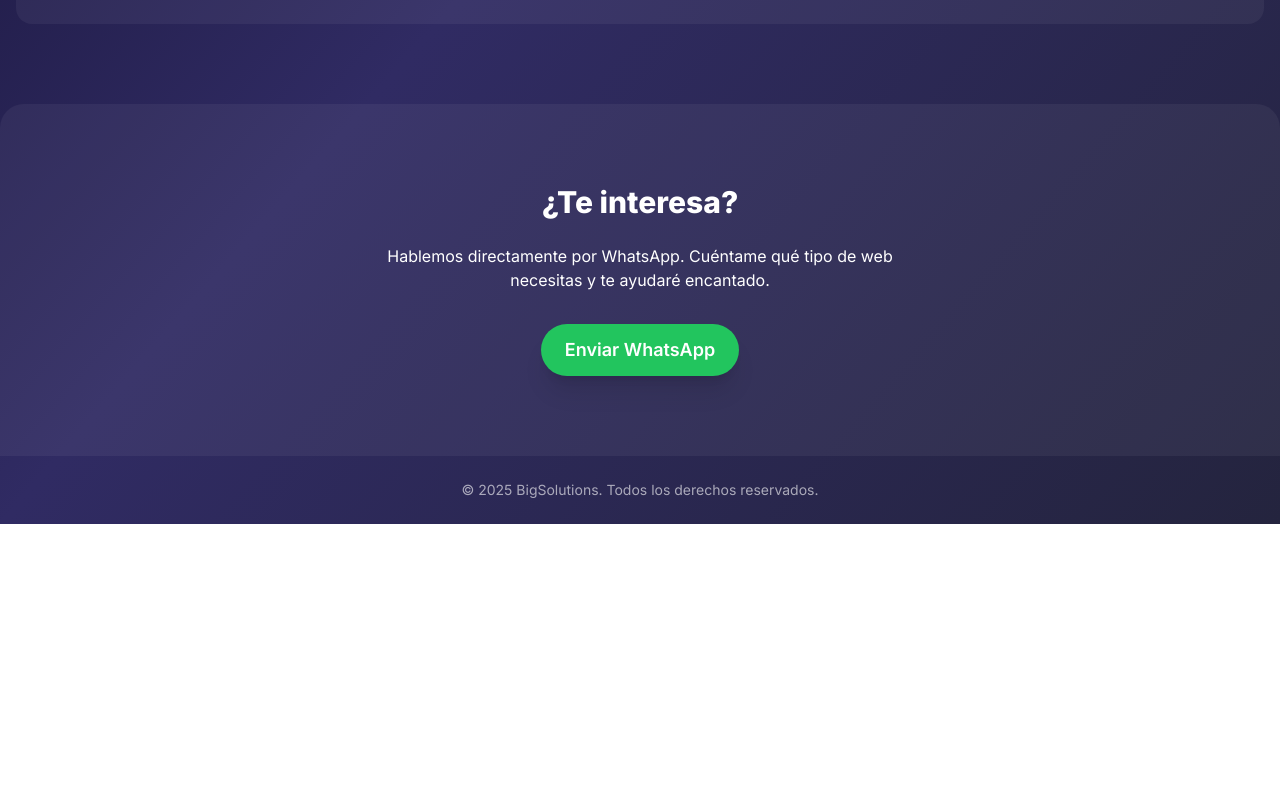
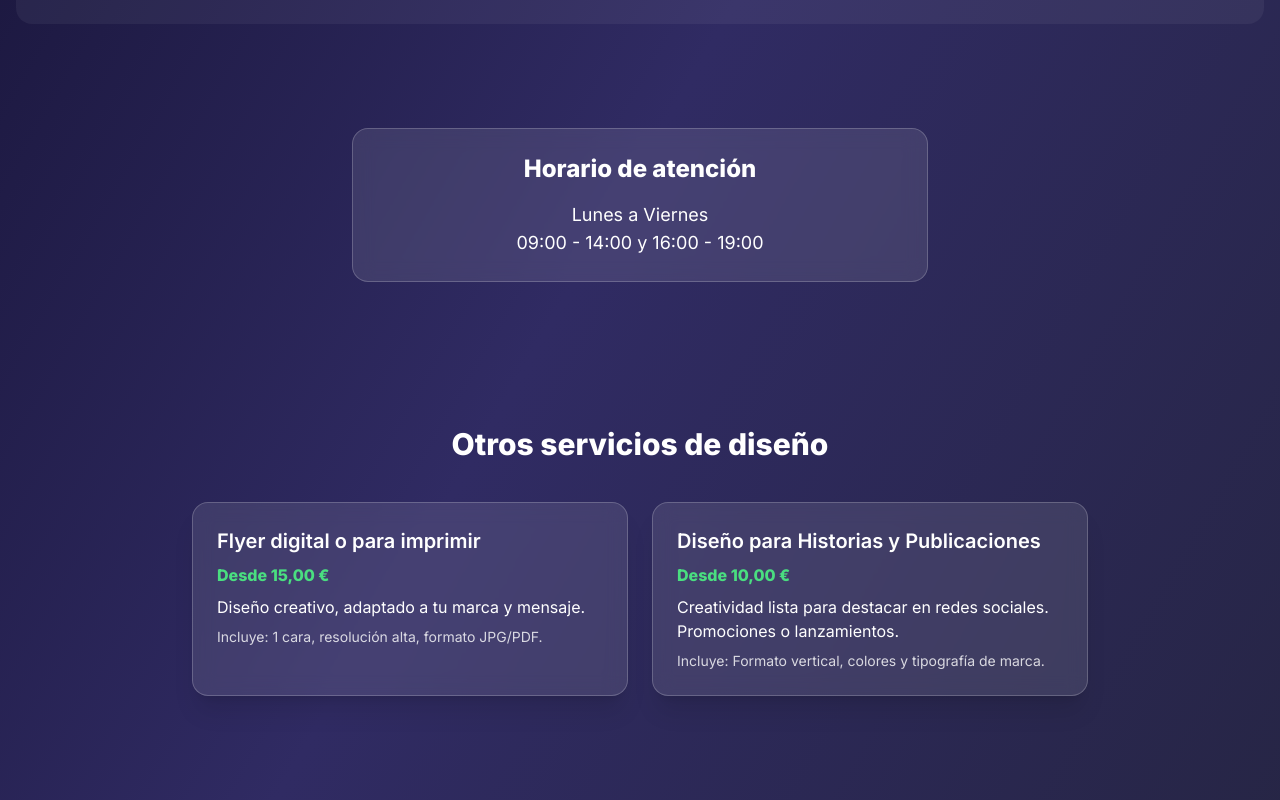
Before and after one commit to uid90/bigsolutions, a plain HTML site: page index.html in a window 1280 px wide. Shown: the part 940-1740 px from the top of the page. Before the commit the page ends 1464 px from the top, so only its background shows below. Drawn offline with nearby package versions, Linux system fonts and the light colour scheme.

Commit message:
Update index.html

```diff
--- a/index.html
+++ b/index.html
@@ -59,13 +59,39 @@
     </div>
   </section>
 
+  <section class="py-16 px-6 text-center fade-in">
+    <div class="max-w-xl mx-auto glass p-6 rounded-2xl">
+      <h3 class="text-2xl font-bold mb-4">Horario de atención</h3>
+      <p class="text-lg">Lunes a Viernes</p>
+      <p class="text-lg">09:00 - 14:00 y 16:00 - 19:00</p>
+    </div>
+  </section>
+
+  <section class="py-20 px-6 fade-in text-center">
+    <h2 class="text-3xl font-extrabold mb-10">Otros servicios de diseño</h2>
+    <div class="grid md:grid-cols-2 gap-6 max-w-4xl mx-auto">
+      <div class="glass p-6 rounded-2xl shadow-xl hover:scale-105 transition-transform text-left">
+        <h3 class="text-xl font-semibold mb-2">Flyer digital o para imprimir</h3>
+        <p class="text-green-400 font-bold mb-2">Desde 15,00 €</p>
+        <p>Diseño creativo, adaptado a tu marca y mensaje.</p>
+        <p class="mt-2 text-sm opacity-80">Incluye: 1 cara, resolución alta, formato JPG/PDF.</p>
+      </div>
+      <div class="glass p-6 rounded-2xl shadow-xl hover:scale-105 transition-transform text-left">
+        <h3 class="text-xl font-semibold mb-2">Diseño para Historias y Publicaciones</h3>
+        <p class="text-green-400 font-bold mb-2">Desde 10,00 €</p>
+        <p>Creatividad lista para destacar en redes sociales. Promociones o lanzamientos.</p>
+        <p class="mt-2 text-sm opacity-80">Incluye: Formato vertical, colores y tipografía de marca.</p>
+      </div>
+    </div>
+  </section>
+
   <section id="contacto" class="py-20 px-6 bg-white bg-opacity-5 rounded-t-3xl mt-20">
     <div class="max-w-xl mx-auto text-center">
       <h2 class="text-3xl font-bold mb-6">¿Te interesa?</h2>
       <p class="mb-8">Hablemos directamente por WhatsApp. Cuéntame qué tipo de web necesitas y te ayudaré encantado.</p>
-      <a href="https://wa.me/34637068246?text=Hola%2C%20estoy%20interesad%40%20en%20crear%20una%20p%C3%A1gina%20web%20contigo" target="_blank" class="inline-block bg-green-500 hover:bg-green-600 px-6 py-3 text-lg rounded-full font-semibold shadow-xl transition-transform hover:scale-105">
-        Enviar WhatsApp
-      </a>
+<a href="https://wa.me/34637068246?text=Hola%2C%20estoy%20interesad%40%20en%20uno%20de%20tus%20servicios" target="_blank" class="inline-block bg-green-500 hover:bg-green-600 px-6 py-3 text-lg rounded-full font-semibold shadow-xl transition-transform hover:scale-105">
+  Enviar WhatsApp
+</a>
     </div>
   </section>
 
```
